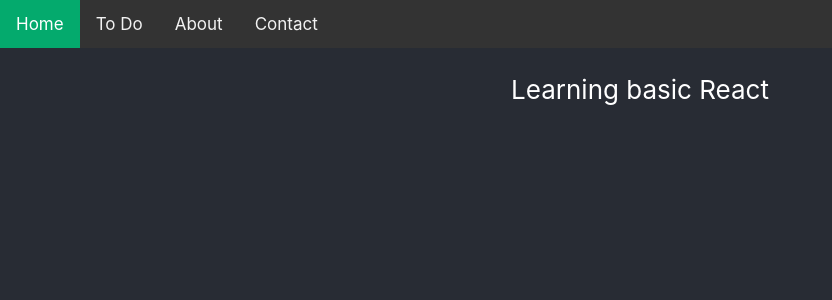
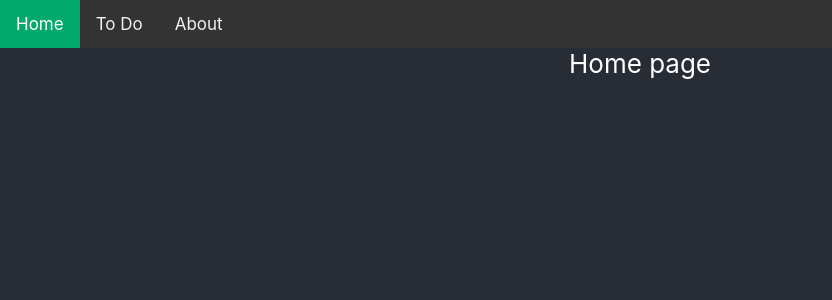
Before and after one commit to hoangtuan1981/react_basic_demo1, a React (Create React App) app: page / in a window 1280 px wide. Shown: the top 300 px of the page, without its empty margins (0-832 px from the left). Built offline with nearby package versions, Linux system fonts and the light colour scheme.

Commit message:
Added Home page component

```diff
--- a/src/views/App.js
+++ b/src/views/App.js
@@ -10,6 +10,7 @@ import Nav from './Nav/Nav'
 import ToDoList from './ToDo/ToDoList';
 //import AddToDo from './AddToDo';
 import About from './About';
+import Home from './Home';
 
 /*
 function App() {
@@ -28,13 +29,10 @@ function App() {
     <div className="App">
 
       <header className="App-header">
-      <Nav />
-        <p>
-          Learning basic React
-        </p>
+        <Nav />
         <Router>
           <Routes>
-            <Route path="" />
+            <Route path="" element={<Home />}/>
             <Route path="/todo" element={<ToDoList />} />
             <Route path="/about" element={<About />} />
           </Routes>
@@ -47,4 +45,10 @@ function App() {
   )
 }
 
+/* other syntax of route
+<Route path="">
+  <Home />
+</Route>
+*/
+
 export default App;
--- /dev/null
+++ b/src/views/Home.js
@@ -0,0 +1,17 @@
+import React from 'react';
+//import './App.css';
+
+class Home extends React.Component {
+  render() {
+    return (
+      <div>
+        Home page
+      </div>
+    )
+
+  }
+
+
+}
+
+export default Home;
--- a/src/views/Nav/Nav.js
+++ b/src/views/Nav/Nav.js
@@ -9,7 +9,6 @@ class Nav extends React.Component {
         <a className='active' href='/'>Home</a>
         <a href='todo'>To Do</a>
         <a href='about'>About</a>
-        <a href='contact'>Contact</a>
       </div>
     )
   }
```
